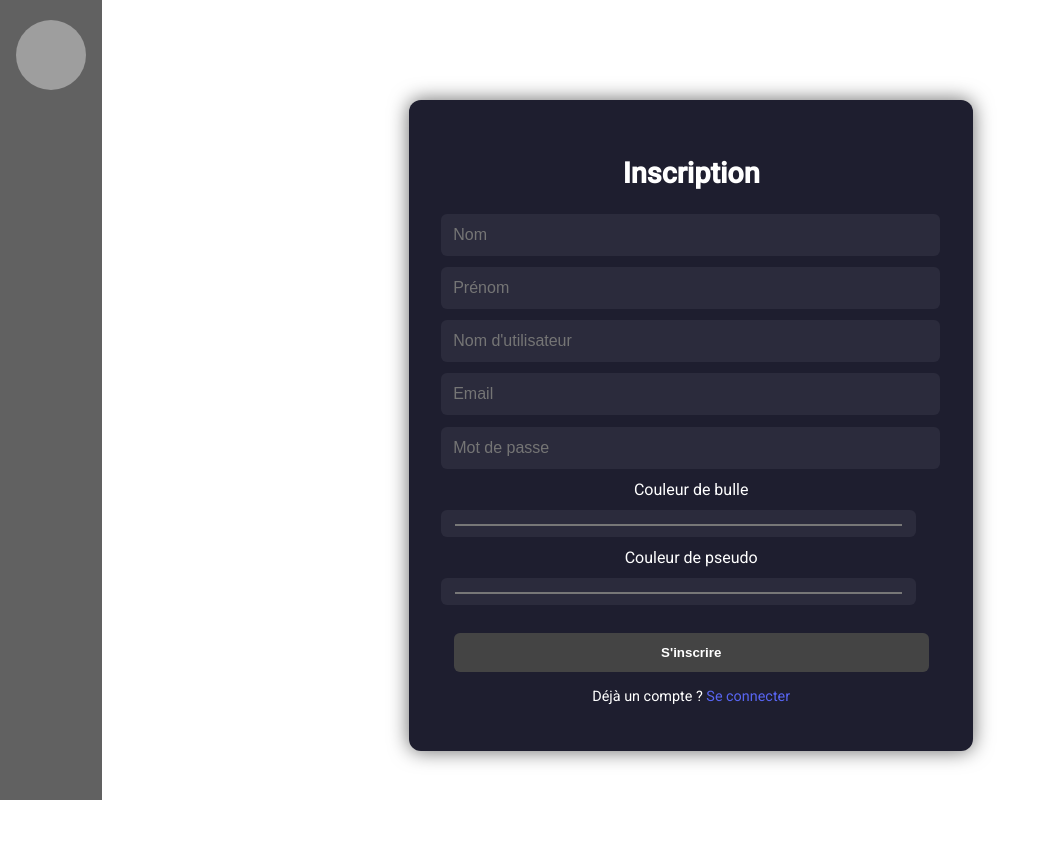
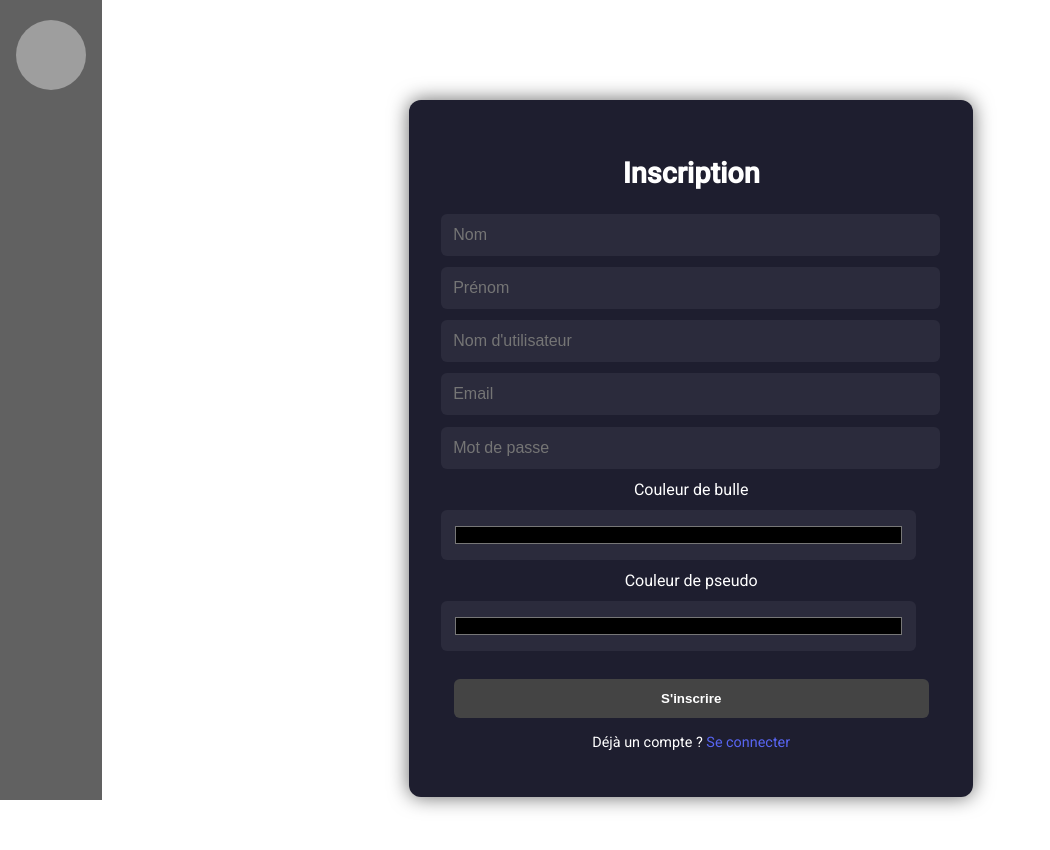
Before and after one commit to Umbrenite/nest-chat-exercice, an Angular app in the folder frontend/: page /register in a window 1280 px wide. Shown: the top 850 px of the page, without its empty margins (0-1050 px from the left). Built offline with nearby package versions, Linux system fonts and the light colour scheme; grey boxes are pictures that could not be loaded.

Commit message:
implement register password hasher, login form errors and form upgrade

```diff
--- a/frontend/src/app/auth/auth.service.ts
+++ b/frontend/src/app/auth/auth.service.ts
@@ -26,7 +26,7 @@ export class AuthService {
     }
 
     isLoggedIn(): boolean {
-        return sessionStorage.getItem('token') != 'undefined';
+        return sessionStorage.length > 0;
     }
 
     getToken(): string | null {
--- a/frontend/src/app/auth/login/login.component.html
+++ b/frontend/src/app/auth/login/login.component.html
@@ -1,7 +1,10 @@
 <div class="auth-container">
+    <div class="errors-list" *ngIf="errorsList.length > 0">
+      {{errorsList}}
+    </div>
     <h2>Connexion</h2>
     <form [formGroup]="loginForm" (ngSubmit)="onSubmit()">
-      <input type="email" placeholder="Email" formControlName="email" />
+      <input id="email" type="email" placeholder="Email" formControlName="email" />
       <input type="password" placeholder="Mot de passe" formControlName="password" />
       <button type="submit" [disabled]="loginForm.invalid">Se connecter</button>
     </form>
--- a/frontend/src/app/auth/login/login.component.scss
+++ b/frontend/src/app/auth/login/login.component.scss
@@ -61,3 +61,9 @@
       }
     }
   }
+
+.errors-list {
+  background-color: red;
+  border-radius: 10px;
+  padding: 10px;
+}
--- a/frontend/src/app/auth/login/login.component.ts
+++ b/frontend/src/app/auth/login/login.component.ts
@@ -3,15 +3,17 @@ import { FormBuilder, FormGroup, ReactiveFormsModule, Validators } from '@angula
 import { Router, RouterLink } from '@angular/router';
 import apiClient from '../../config/axiosConfig';
 import { AuthService } from '../auth.service';
+import { CommonModule } from '@angular/common';
 
 @Component({
   selector: 'login',
-  imports: [ReactiveFormsModule, RouterLink],
+  imports: [ReactiveFormsModule, RouterLink, CommonModule],
   templateUrl: './login.component.html',
   styleUrl: './login.component.scss'
 })
 export class LoginComponent {
   loginForm: FormGroup;
+  errorsList : string[] = []
 
   constructor(private fb: FormBuilder,private authService: AuthService, private router: Router) {
     this.loginForm = this.fb.group({
@@ -21,6 +23,7 @@ export class LoginComponent {
   }
 
   async onSubmit() {
+    this.errorsList = [];
     if (this.loginForm.valid) {
       const res = await apiClient.post("/users/login", this.loginForm.value);
 
@@ -29,7 +32,11 @@ export class LoginComponent {
         sessionStorage.setItem("token", userId);
         this.authService.login(userId);
         this.router.navigate([""]);
+      } else {
+        this.errorsList = ["Adresse mail ou mot de passe incorrect"]
       }
+    } else {
+      this.errorsList = ["Formulaire invalide, veuillez le compléter"];
     }
   }
 }
--- a/frontend/src/app/auth/register/register.component.html
+++ b/frontend/src/app/auth/register/register.component.html
@@ -7,10 +7,10 @@
       <input type="email" formControlName="email" placeholder="Email"/>
       <input type="password" formControlName="password" placeholder="Mot de passe"/>
       <label>Couleur de bulle</label>
-      <input type="color" formControlName="custom_profil_color" />
+      <input type="color" formControlName="custom_profil_color" class="color-input" value="#000000" />
 
       <label>Couleur de pseudo</label>
-      <input type="color" formControlName="custom_username_color" />
+      <input type="color" formControlName="custom_username_color" class="color-input"  value="#000000" />
       <button type="submit" [disabled]="registerForm.invalid">S'inscrire</button>
     </form>
     <p class="switch-link">Déjà un compte ? <a routerLink="/login">Se connecter</a></p>
--- a/frontend/src/app/auth/register/register.component.scss
+++ b/frontend/src/app/auth/register/register.component.scss
@@ -61,3 +61,13 @@
     }
   }
 }
+
+.color-input {
+  -webkit-appearance: none;
+  -moz-appearance: none;
+  appearance: none;
+  height: 50px;
+  background-color: transparent;
+  border: none;
+  cursor: pointer;
+}
--- a/frontend/src/app/auth/register/register.component.ts
+++ b/frontend/src/app/auth/register/register.component.ts
@@ -2,6 +2,7 @@ import { Component } from '@angular/core';
 import { FormBuilder, FormGroup, ReactiveFormsModule, Validators } from '@angular/forms';
 import { Router, RouterLink } from '@angular/router';
 import apiClient from '../../config/axiosConfig';
+
 
 
 @Component({
@@ -27,10 +28,7 @@ export class RegisterComponent {
 
   async onSubmit() {
     const checkIfUserEmailExists = await apiClient.post("/users/email/checkIfEmailExists", {email: this.registerForm.value.email});
-    console.log(checkIfUserEmailExists.data);
-
     if (this.registerForm.valid && checkIfUserEmailExists.data.exists === false) {
-      // TODO : HASHER LE PASSWORD POUR LE REGISTER
       await apiClient.post("/users", this.registerForm.value);
       this.router.navigate(["/login"]);
     }
--- a/frontend/src/app/profile/profile.component.html
+++ b/frontend/src/app/profile/profile.component.html
@@ -1,3 +1,4 @@
+<div class="center">
   <div class="edit-profile-container">
   <h2>Édition du profil</h2>
     <form [formGroup]="profileForm" (ngSubmit)="onSubmit()">
@@ -14,11 +15,12 @@
       <input type="email" formControlName="email" />
 
       <label>Couleur de bulle</label>
-    <input type="color" formControlName="custom_profil_color" />
+      <input type="color" formControlName="custom_profil_color" class="input-color" />
 
       <label>Couleur de pseudo</label>
-    <input type="color" formControlName="custom_username_color" />
+      <input type="color" formControlName="custom_username_color" class="input-color" />
 
       <button type="submit" [disabled]="profileForm.invalid">Enregistrer</button>
     </form>
   </div>
+</div>
--- a/frontend/src/app/profile/profile.component.scss
+++ b/frontend/src/app/profile/profile.component.scss
@@ -19,12 +19,18 @@
 
   input {
     width: 100%;
+    min-width:350px;
+    height: 25px;
     padding: 0.5rem;
     margin-top: 0.3rem;
     border-radius: 6px;
     border: none;
     background-color: #2c2c2c;
     color: #fff;
+  }
+
+  .input-color {
+    height: 40px;
   }
 
   button {
@@ -44,3 +50,8 @@
     }
   }
 }
+.center {
+  display: flex;
+  min-height: 100%;
+  align-items: center;
+}
--- a/frontend/src/app/template/side-navbar/side-navbar.component.html
+++ b/frontend/src/app/template/side-navbar/side-navbar.component.html
@@ -1,6 +1,6 @@
 <div class="side-navbar">
     <a href="/"><group-icon iconUrl="https://cdn-icons-png.freepik.com/256/1077/1077114.png?semt=ais_hybrid" /></a>
-    <ng-content *ngIf="isLoggedIn">
+    <ng-content *ngIf="isLoggedIn && listOfGroups.length > 0">
         <ng-content *ngFor="let group of listOfGroups">
             <a href="/groups/{{group.id}}"><group-icon iconUrl={{group.icon_url}} /></a>
         </ng-content>
```
Also changed, not shown: 1 other file (tests, documents, lock files or other folders). Lines whose indentation alone changed are shown as unchanged.
